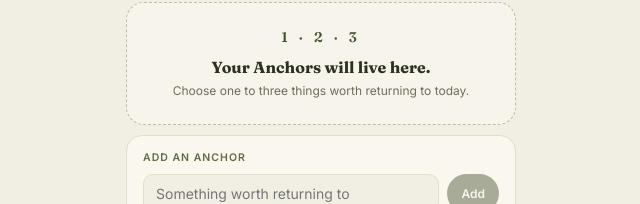
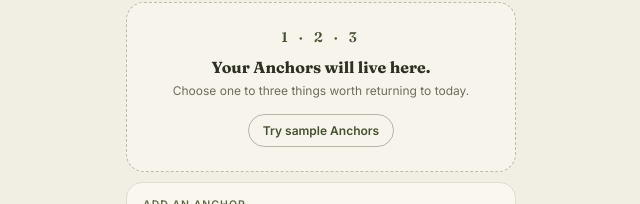
Before and after one commit to Sane24/Anchor-App, a React (Vite) app: page /settings in a window 1280 px wide. Shown: the part 351-555 px from the top of the page, without its empty margins (319-959 px from the left). Built offline with nearby package versions, Linux system fonts and the light colour scheme; no server answers.

Commit message:
added sample anchors to try

```diff
--- a/src/screens/Today.jsx
+++ b/src/screens/Today.jsx
@@ -11,6 +11,15 @@ import {
 import { nextFirstStep, suggestFirstStep } from '../firstSteps'
 
 const MAX_ANCHORS = 3
+
+// One-tap demo data for an empty day — the fastest way to see the app working
+// (and the path DEPLOY.md points graders at). Goes through the normal store,
+// so these behave exactly like real anchors.
+const SAMPLE_ANCHORS = [
+  { title: 'Design Figma prototype', firstStep: 'Open Figma and choose a template' },
+  { title: 'Research baseline evaluation', firstStep: 'Open vscode and edit tasks' },
+  { title: 'Study for midterm', firstStep: 'Gather slides' },
+]
 
 function greeting() {
   const hour = new Date().getHours()
@@ -45,6 +54,22 @@ export default function Today() {
     }))
     startSession({ task: anchor.title, step: anchor.firstStep, minutes: 5 })
     navigate('/timer')
+  }
+
+  function loadSampleAnchors() {
+    const stamp = Date.now()
+    setPlan(saveDayPlan({
+      ...plan,
+      anchors: SAMPLE_ANCHORS.map((anchor, index) => ({
+        id: `sample-${stamp}-${index}`,
+        title: anchor.title,
+        firstStep: anchor.firstStep,
+        source: 'sample',
+        completed: false,
+        startedAt: null,
+      })),
+    }))
+    setNotice('Loaded three sample Anchors. Start a briefing to replace them.')
   }
 
   // Straight into today's plan, without a full briefing round trip. Calendar
@@ -149,6 +174,9 @@ export default function Today() {
             <span aria-hidden="true">1 · 2 · 3</span>
             <strong>Your Anchors will live here.</strong>
             <p>Choose one to three things worth returning to today.</p>
+            <button className="btn-ghost today-sample-button" type="button" onClick={loadSampleAnchors}>
+              Try sample Anchors
+            </button>
           </div>
         )}
 
--- a/src/styles/app.css
+++ b/src/styles/app.css
@@ -554,6 +554,10 @@
   color: var(--ink);
   font-family: var(--display);
   font-size: 16px;
+}
+
+.today-sample-button {
+  margin-top: 14px;
 }
 
 .today-empty-anchors p {
```
